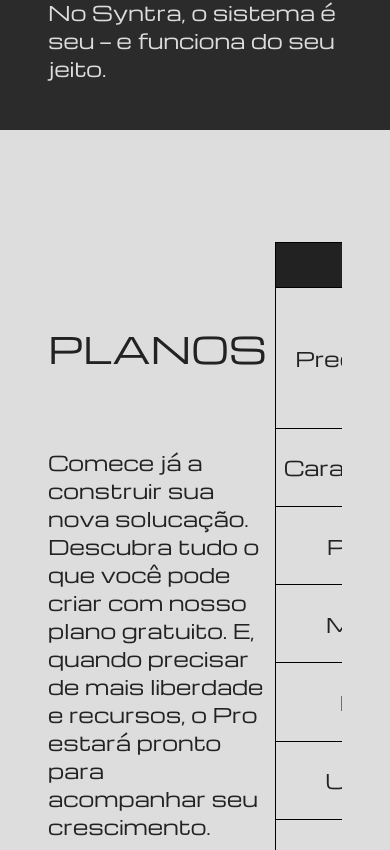
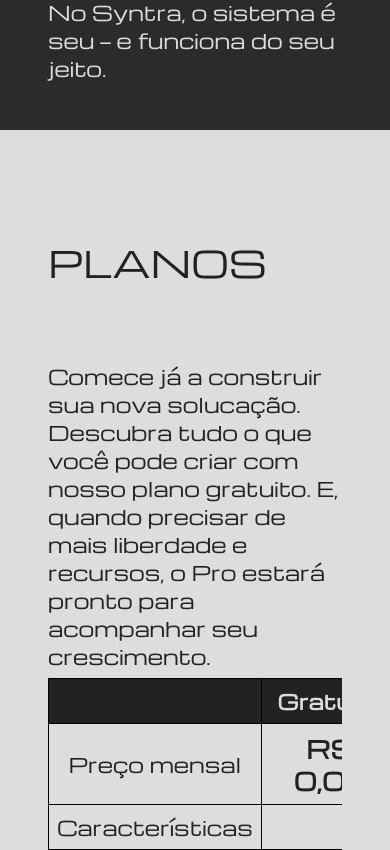
Before and after one commit to LeonardoAValerio/syntra, a Next.js app: page / in a window 390 px wide. Shown: the part 5274-6124 px from the top of the page. Built offline with nearby package versions, Linux system fonts and the light colour scheme.

Commit message:
fix: table responsive and anchors

```diff
--- a/src/app/page.tsx
+++ b/src/app/page.tsx
@@ -76,8 +76,8 @@
             </article>
           </div>
         </section>
-        <section id="planos" className="flex min-h-screen bg-primary-white text-primary-black pt-28 p-12 md:p-24 gap-2 w-full">
-          <div className="flex flex-col gap-20 md:gap-20 justify-center w-full md:w-1/2" >
+        <section id="planos" className="flex min-h-screen bg-primary-white text-primary-black pt-28 p-12 md:p-24 gap-2 w-full flex-wrap">
+          <div className="flex flex-col gap-20 md:gap-20 justify-center w-full" >
             <h2 className="text-4xl md:text-5xl" >PLANOS</h2>
             <article className="gap-8 text-xl md:text-3xl">
               <p>
--- a/src/components/header/index.tsx
+++ b/src/components/header/index.tsx
@@ -5,8 +5,8 @@
         <header className="w-full h-24 flex justify-between items-center p-8 bg-primary-black text-primary-white fixed">
             <h1 className="text-4xl">Syntra</h1>
             <div className="hidden gap-16 text-xl md:flex">
-                <h2><Link href={"#sobre"} scroll={false}>Sobre</Link></h2>
-                <h2><Link href={"#planos"} scroll={false}>Planos</Link></h2>
+                <h2><a href={"#sobre"}>Sobre</a></h2>
+                <h2><a href={"#planos"}>Planos</a></h2>
                 <h2><Link href={"/login"}>Entrar</Link></h2>
             </div>
         </header>
```
